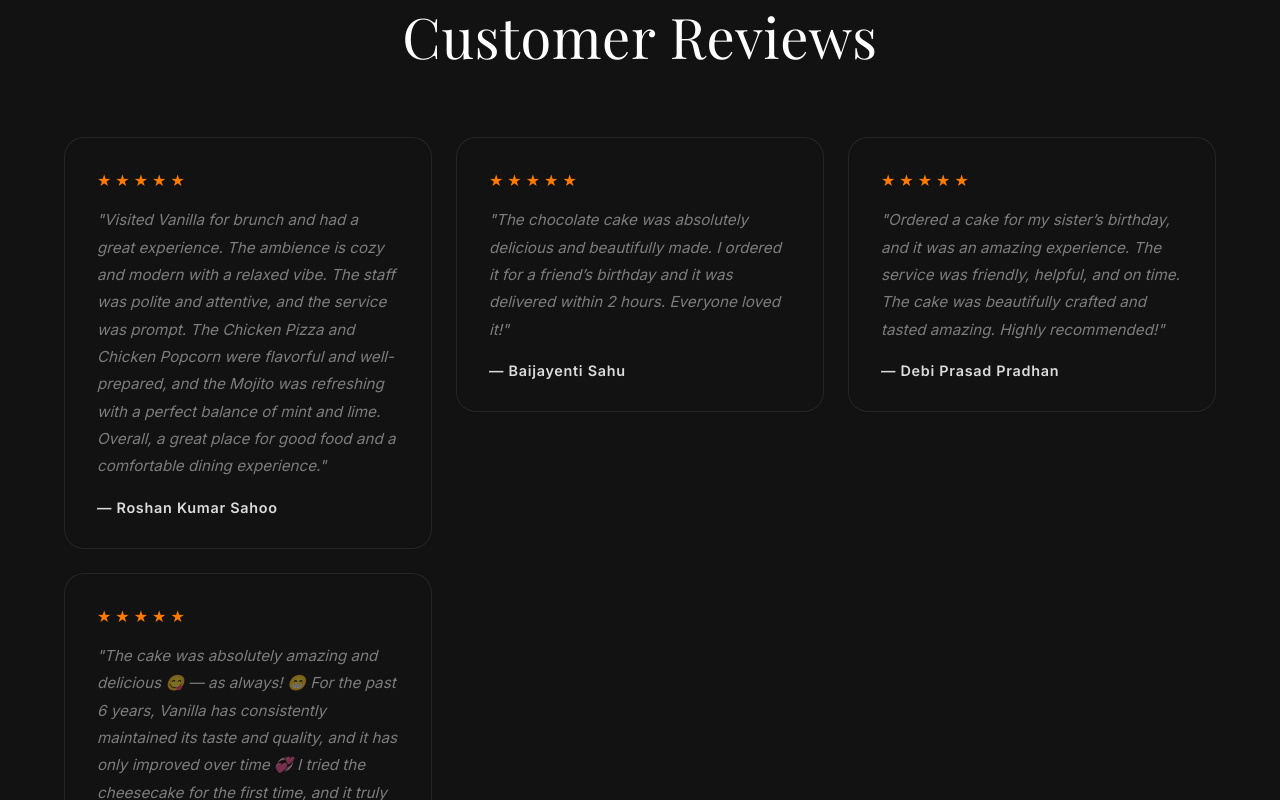
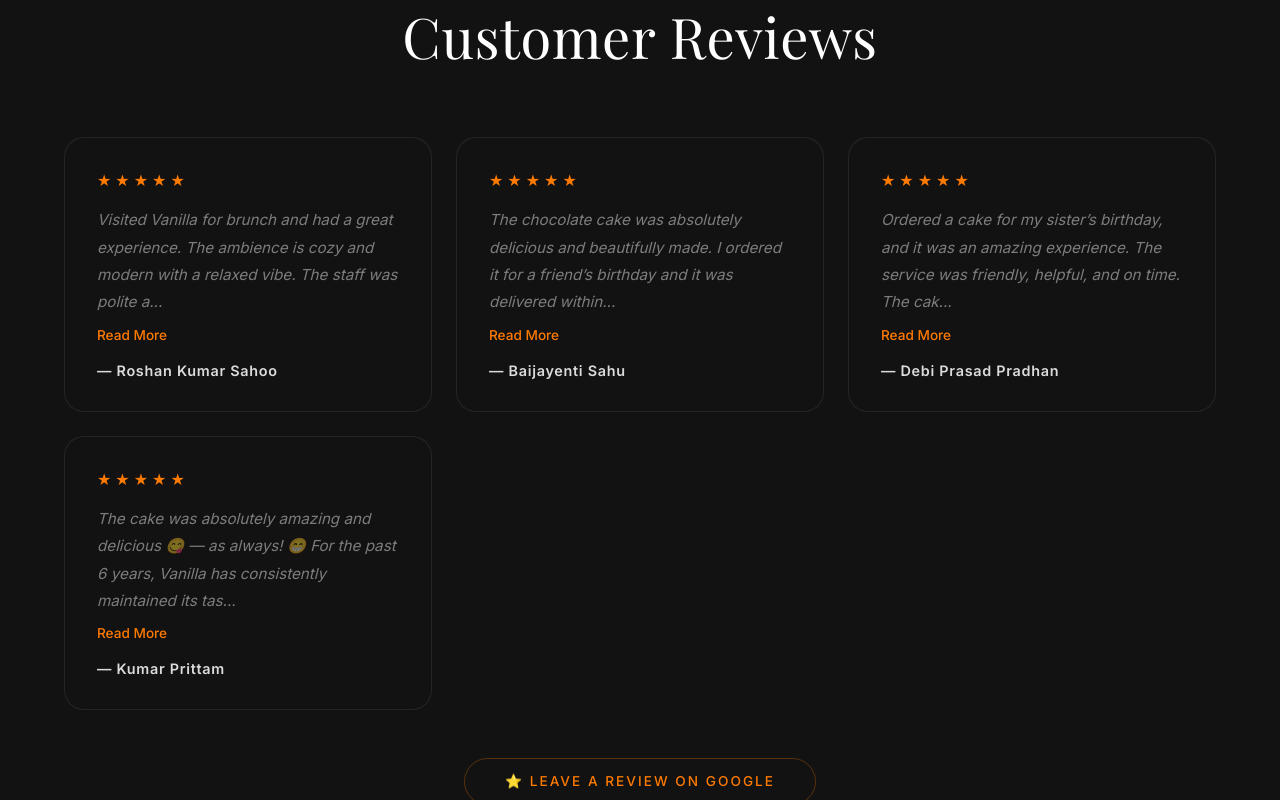
Before and after one commit to jagadishpalei/VANILLA, a React (Vite) app: page / in a window 1280 px wide. Shown: the part 3400-4200 px from the top of the page. Built offline with nearby package versions, Linux system fonts and the light colour scheme; a web font is replaced by a local one.

Commit message:
feat: Add Read More/Show Less feature to review cards

```diff
--- a/src/pages/Home.css
+++ b/src/pages/Home.css
@@ -760,8 +760,26 @@
   color: var(--white-dim);
   font-size: 0.95rem;
   line-height: 1.8;
+  margin-bottom: 0.5rem;
+  font-style: italic;
+}
+
+.review-read-more-btn {
+  background: transparent;
+  border: none;
+  color: var(--orange, #FF7A00);
+  font-family: 'Inter', sans-serif;
+  font-size: 0.85rem;
+  font-weight: 500;
+  cursor: pointer;
+  padding: 0;
   margin-bottom: 1.2rem;
-  font-style: italic;
+  transition: opacity 0.2s ease;
+  display: inline-block;
+  outline: none;
+}
+.review-read-more-btn:hover {
+  opacity: 0.8;
 }
 
 .review-name {
--- a/src/pages/Home.jsx
+++ b/src/pages/Home.jsx
@@ -33,6 +33,31 @@
   { name: 'Debi Prasad Pradhan', stars: 5, text: 'Ordered a cake for my sister’s birthday, and it was an amazing experience. The service was friendly, helpful, and on time. The cake was beautifully crafted and tasted amazing. Highly recommended!' },
   { name: 'Kumar Prittam', stars: 5, text: 'The cake was absolutely amazing and delicious 😋 — as always! 😁 For the past 6 years, Vanilla has consistently maintained its taste and quality, and it has only improved over time 💞 I tried the cheesecake for the first time, and it truly lived up to my expectations — rich, smooth, and incredibly satisfying 😊😍' },
 ];
+
+function ReviewCard({ review }) {
+  const [isExpanded, setIsExpanded] = useState(false);
+  const maxLength = 130;
+  const isLong = review.text.length > maxLength;
+
+  return (
+    <motion.div className="review-card" layout>
+      <motion.div className="review-stars" layout>{'★'.repeat(review.stars)}</motion.div>
+      <motion.p className="review-text" layout>
+        {isExpanded ? review.text : (isLong ? `${review.text.substring(0, maxLength)}...` : review.text)}
+      </motion.p>
+      {isLong && (
+        <motion.button
+          className="review-read-more-btn"
+          onClick={() => setIsExpanded(!isExpanded)}
+          layout
+        >
+          {isExpanded ? 'Show Less' : 'Read More'}
+        </motion.button>
+      )}
+      <motion.p className="review-name" layout>— {review.name}</motion.p>
+    </motion.div>
+  );
+}
 
 /* ════════════════════════════════════════════════════
    MAIN HOME COMPONENT
@@ -567,11 +592,7 @@
           <div className="reviews-grid" ref={reviewsSliderRef}>
             {REVIEWS.map((r, i) => (
               <RevealSection key={i} delay={i * 0.08}>
-                <div className="review-card">
-                  <div className="review-stars">{'★'.repeat(r.stars)}</div>
-                  <p className="review-text">"{r.text}"</p>
-                  <p className="review-name">— {r.name}</p>
-                </div>
+                <ReviewCard review={r} />
               </RevealSection>
             ))}
           </div>
```
